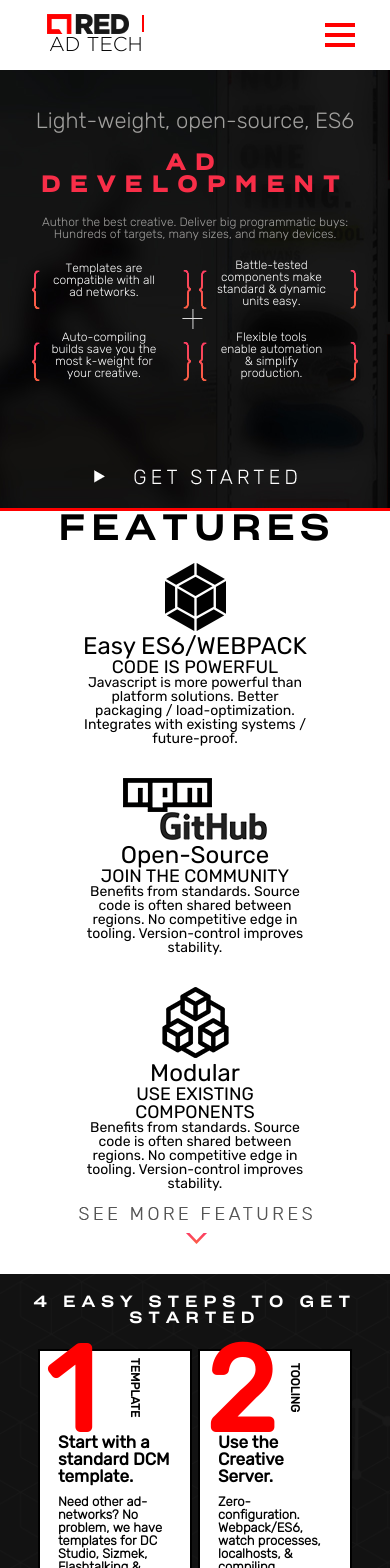
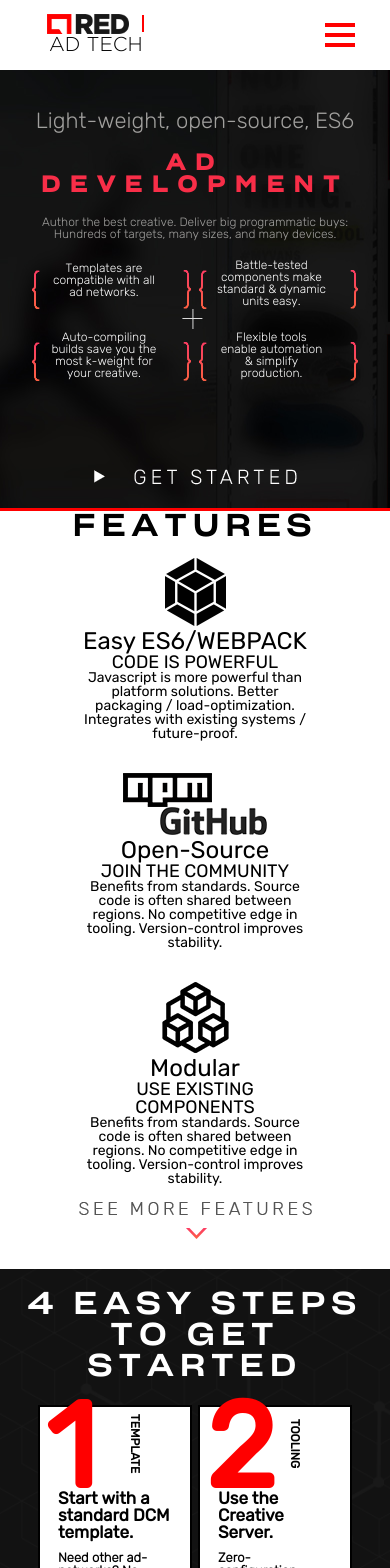
Before and after one commit to elaineleeworld/FAT-landing-page, a React (Create React App) app: page /#/ in a window 390 px wide. Shown: the top 1568 px of the page. Built offline with nearby package versions, Linux system fonts and the light colour scheme.

Commit message:
mobile updates

```diff
--- a/src/components/Client/Client.css
+++ b/src/components/Client/Client.css
@@ -41,6 +41,7 @@
 @media only screen and (max-width: 1300px){
 	.client-container{
 		width: 90%;
+		max-width: 100%;
 	}
 }
 
--- a/src/components/TopFeatures/TopFeatures.css
+++ b/src/components/TopFeatures/TopFeatures.css
@@ -62,7 +62,11 @@
     font-family: 'SharpGroteskMedium24', 'Rubik';
     font-size: 36px;
     letter-spacing: 6px;
-
+}
+@media only screen and (max-width: 600px){
+  #headline-style-topfeatures {
+      font-size: 31px;
+    }
 }
 
 .more-red-arrow{
--- a/src/styles/App.css
+++ b/src/styles/App.css
@@ -253,6 +253,8 @@ p.peeps-headline {
   .homepage-about-red {
     font-size: 15px;
     width: 90%; }
+  .copy-text-about {
+    font-size: 18px; }
   .headline-style-clients {
     width: 70%;
     margin: 0 auto;
@@ -272,13 +274,18 @@ p.peeps-headline {
 .headline-style-steps {
   color: '#fff';
   font-family: 'SharpGroteskMedium24';
-  letter-spacing: 6px; }
+  letter-spacing: 6px;
+  font-size: 36px; }
 
 .headline-style-clients {
   color: '#000';
   font-family: 'SharpGroteskMedium24';
   letter-spacing: 6px;
   font-size: 36px; }
+
+@media only screen and (max-width: 600px) {
+  .headline-style-clients, .headline-style-steps {
+    font-size: 31px; } }
 
 .showcase-parent {
   text-align: center;
--- a/src/styles/App.scss
+++ b/src/styles/App.scss
@@ -318,6 +318,9 @@ p.peeps-headline {
     font-size: 15px;
     width: 90%;
   }
+  .copy-text-about {
+    font-size: 18px;
+  }
   .headline-style-clients{
     width: 70%;
     margin: 0 auto;
@@ -343,6 +346,7 @@ p.peeps-headline {
   color: '#fff';
   font-family: 'SharpGroteskMedium24';
   letter-spacing: 6px;
+  font-size: 36px;
 }
 
 .headline-style-clients{
@@ -350,6 +354,12 @@ p.peeps-headline {
   font-family: 'SharpGroteskMedium24';
   letter-spacing: 6px;
   font-size: 36px;
+}
+
+@media only screen and (max-width: 600px){
+  .headline-style-clients, .headline-style-steps {
+      font-size: 31px;
+    }
 }
 
 
```
